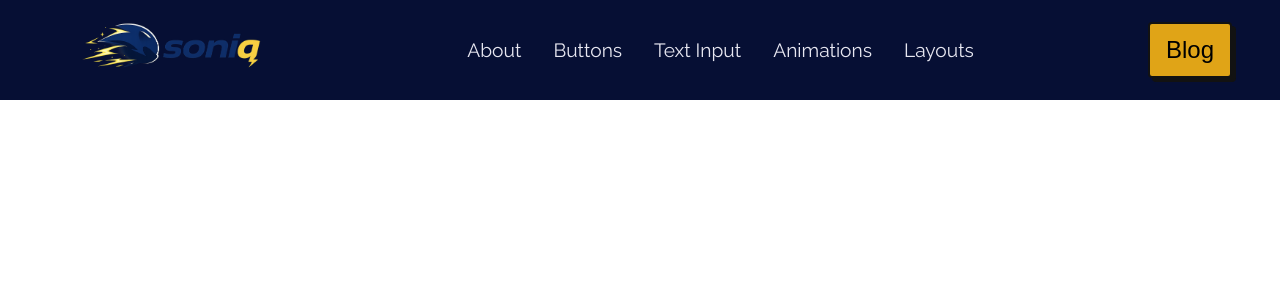
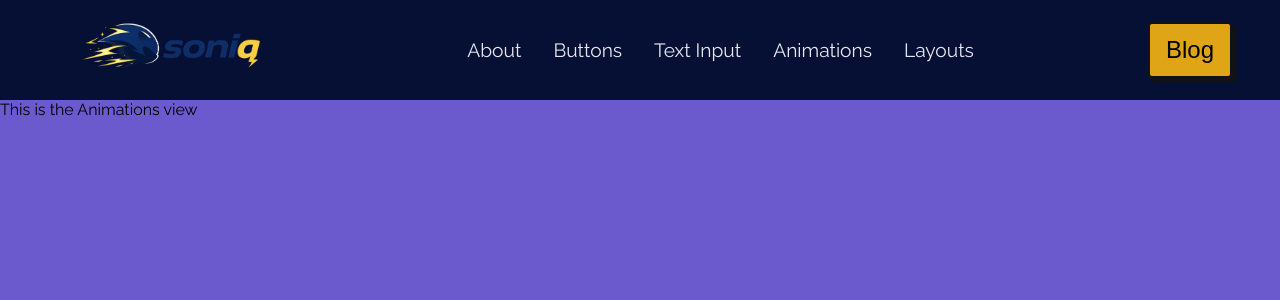
Before and after one commit to yusef-codes10/css-lab-vue, a Vue app: page /animations in a window 1280 px wide. Shown: the top 300 px of the page. Built offline with nearby package versions, Linux system fonts and the light colour scheme; a web font is replaced by a local one.

Commit message:
the animations view has been created

```diff
--- a/src/components/AppNav.vue
+++ b/src/components/AppNav.vue
@@ -13,7 +13,7 @@
       <RouterLink to="/about">About</RouterLink>
       <RouterLink to="/buttons">Buttons</RouterLink>
       <RouterLink to="#">Text Input</RouterLink>
-      <RouterLink to="#">Animations</RouterLink>
+      <RouterLink to="/animations">Animations</RouterLink>
       <RouterLink to="#">Layouts</RouterLink>
       <!-- <aRouterLink to="#">How to</aRouterLink> -->
     </div>
--- a/src/router/index.js
+++ b/src/router/index.js
@@ -3,6 +3,7 @@ import { createRouter, createWebHistory } from 'vue-router'
 import HomeView from '@/views/HomeView.vue'
 import AboutView from '@/views/AboutView.vue'
 import ButtonsView from '@/views/ButtonsView.vue'
+import AnimationsView from '@/views/AnimationsView.vue'
 
 // * the routes we define
 const routes = [
@@ -15,6 +16,11 @@ const routes = [
     path: '/buttons',
     name: 'buttons',
     component: ButtonsView,
+  },
+  {
+    path: '/animations',
+    name: 'animations',
+    component: AnimationsView,
   },
   {
     path: '/about',
--- /dev/null
+++ b/src/views/AnimationsView.vue
@@ -0,0 +1,12 @@
+<script></script>
+
+<template>
+  <div class="animations">This is the Animations view</div>
+</template>
+
+<style scoped>
+.animations {
+  height: 100vh;
+  background-color: slateblue;
+}
+</style>
```
